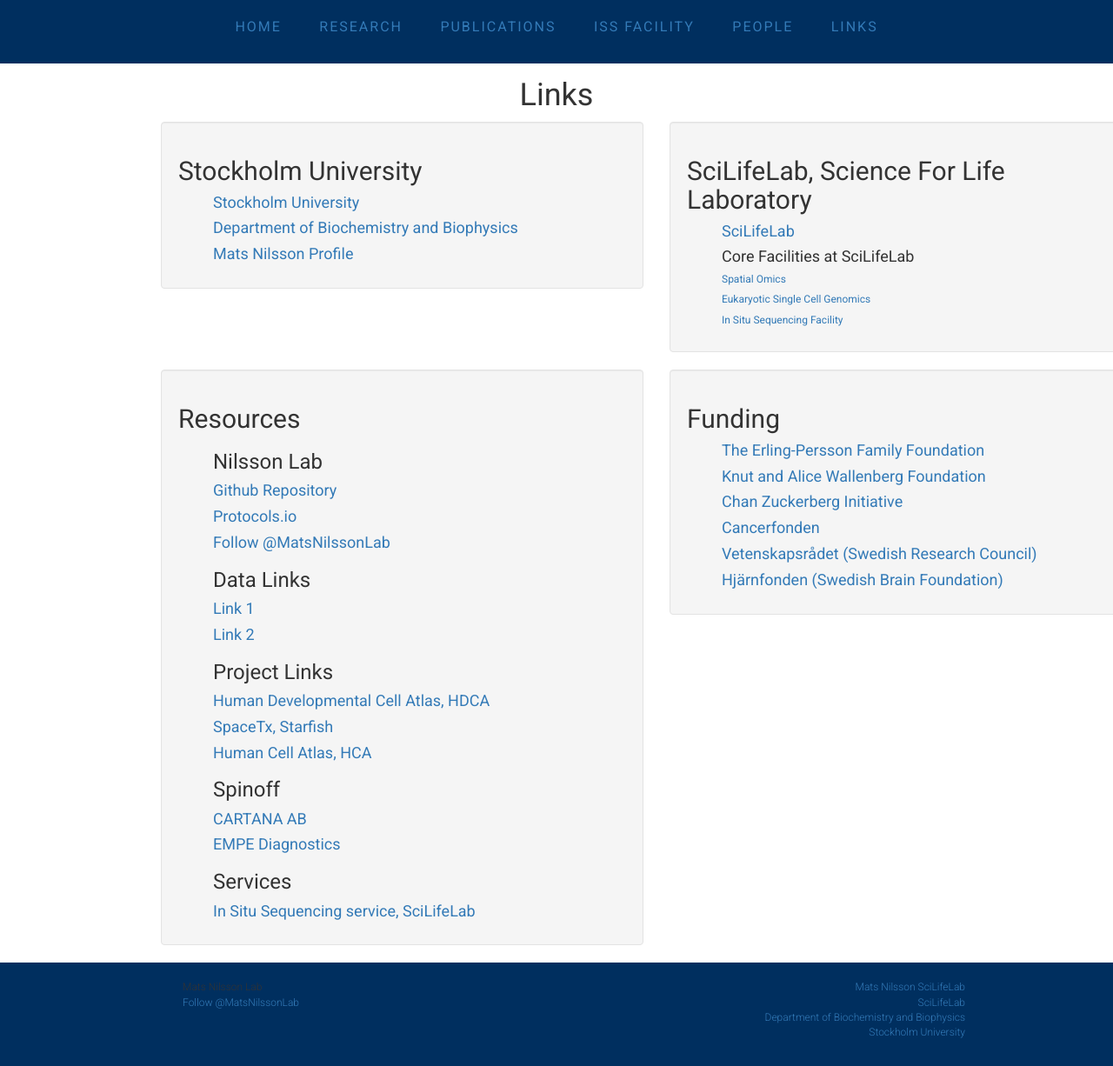
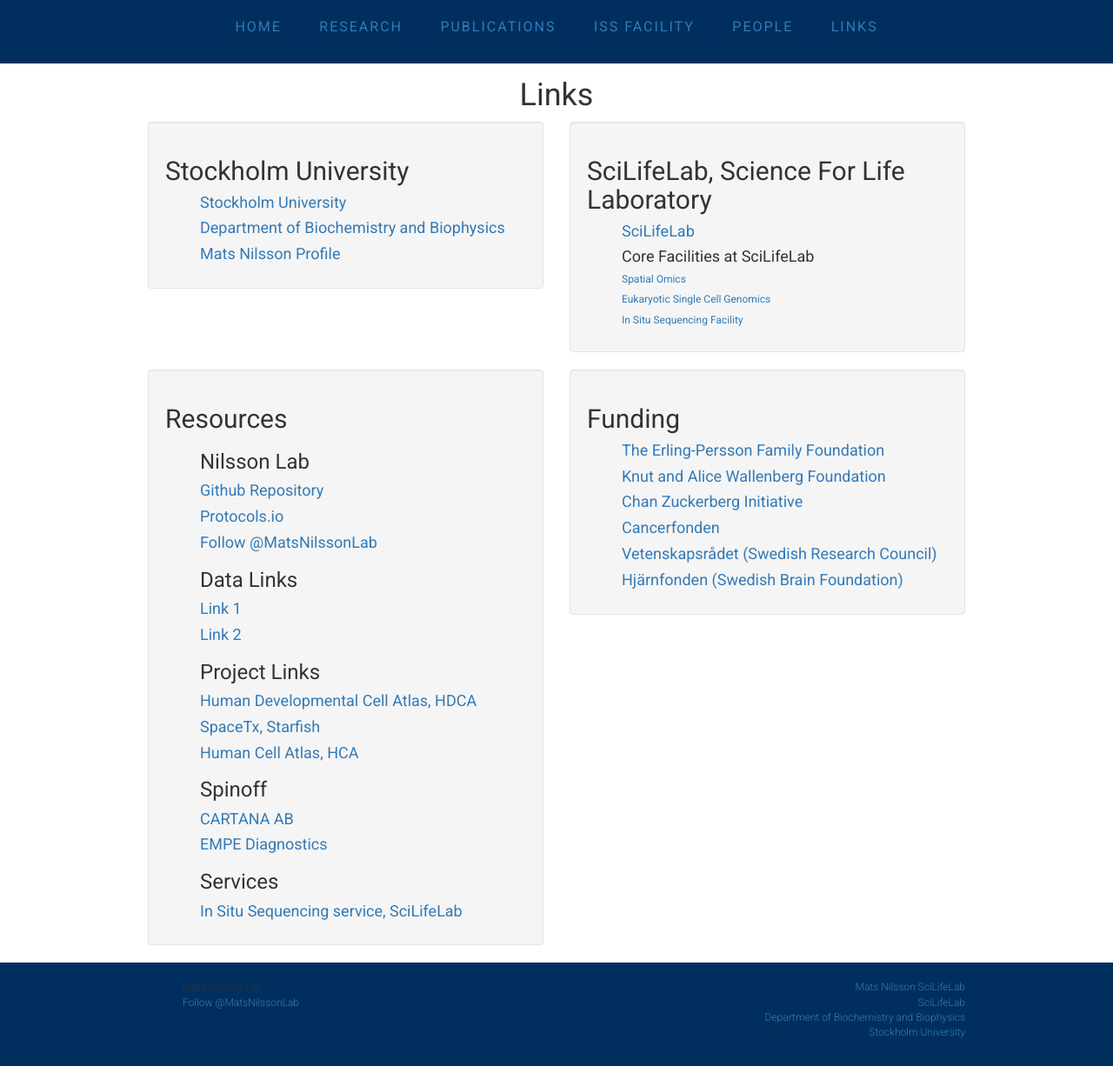
Before and after one commit to flintott/NilssonLab, a Jekyll site: the page links/index.html, which Jekyll copies as it is, in a window 1280 px wide and 1226 px high. Shown: the whole window at 87% size. Built offline with Jekyll 4.4.1, drawn with Linux system fonts in a browser that asks for light colours; comment, search, counter and statistics services are not loaded.

Commit message:
Update index.html

```diff
--- a/links/index.html
+++ b/links/index.html
@@ -30,10 +30,11 @@
 
   <div class="wrap">
     <h1 align="center">Links</h1>
-<!--      <div class="post">
+    <!--
+	  <div class="post">
         <div class="members">
--->
-<!--	  <p>&nbsp;<p>
+
+	  <p>&nbsp;<p>
 
           <h2>Stockholm University</h2>
 	    <ul class="posts">
@@ -82,11 +83,9 @@
 
 	</div>
     </div>
-    </div>
- -->
+-->
+    <div class="row">
 
-    <section class="container">
-      <div class="row">
         <figure class="col-sm-6">
 	  <div class="well">
             <h2>Stockholm University</h2>
@@ -148,13 +147,9 @@
             </ul>
 	  </div>
         </figure>
+
       </div>
-    </section>
-
-<!--   </div>
   </div>
--->
-</div>
 
 <!-- Footer section -->
 
```
